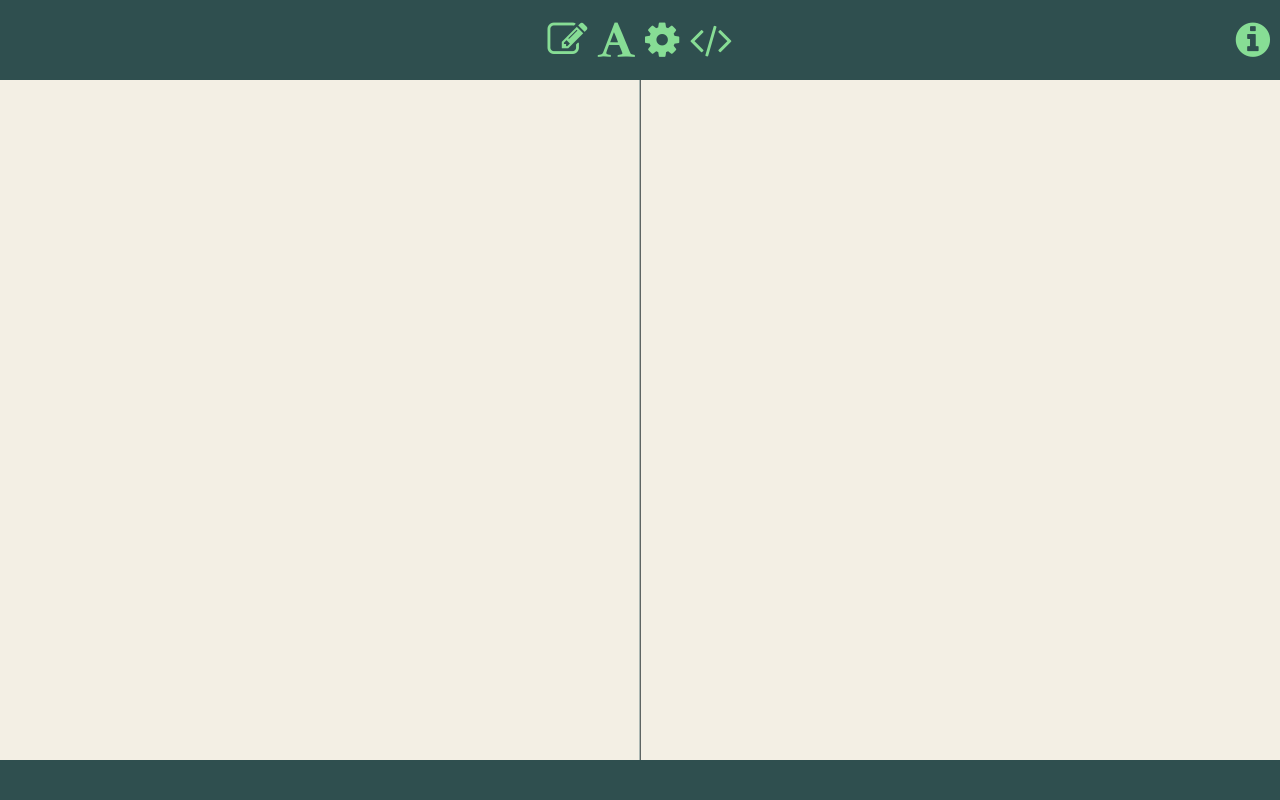
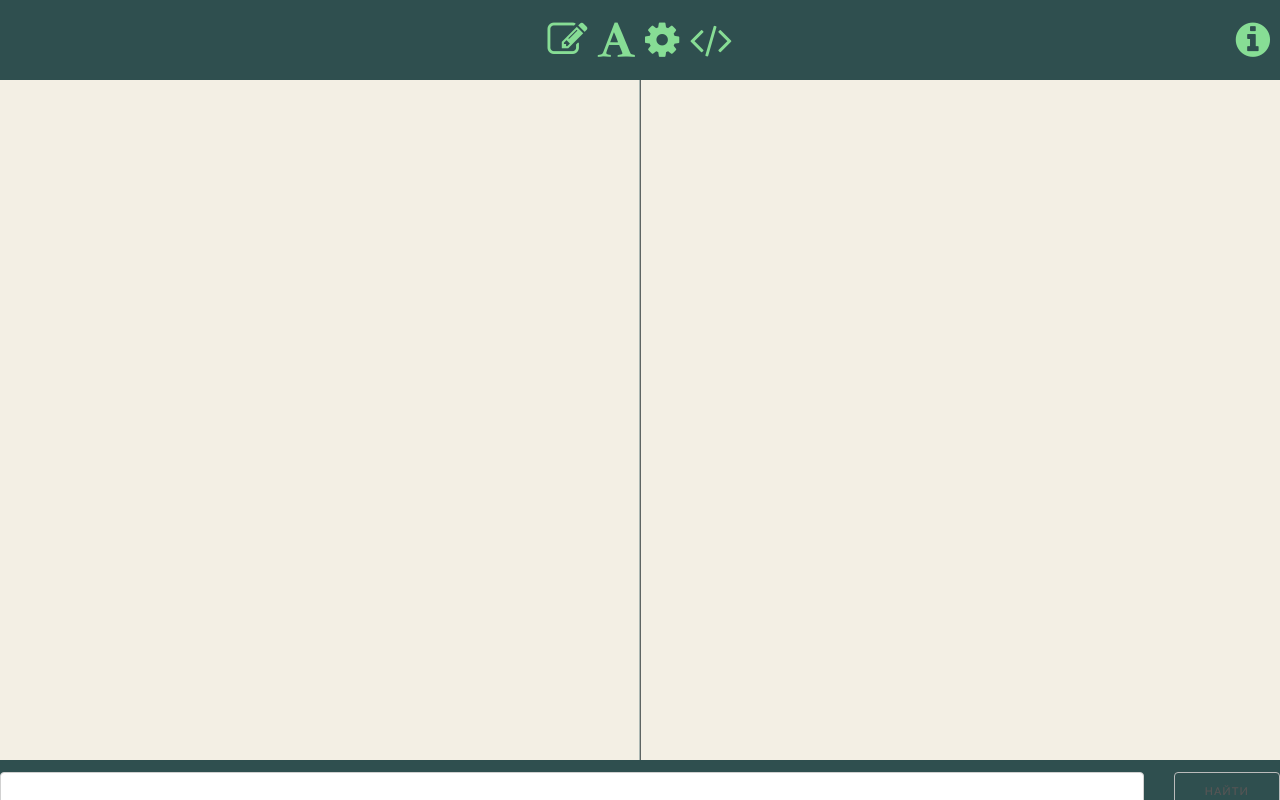
Before and after one commit to zhibirc/minstrel, a website: page index.html in a window 1280 px wide. Drawn offline with Linux system fonts and the light colour scheme.

Commit message:
[Feature] Add Nigma Search.

```diff
--- a/assets/css/main.css
+++ b/assets/css/main.css
@@ -152,8 +152,6 @@ footer {
 	color: #87DD95;
 	font-size: .8rem;
 	font-weight: 400;
-	height: 40px;
-	line-height: 40px;
 	text-align: center;
 	width: 100%;
 }
--- a/index.html
+++ b/index.html
@@ -40,7 +40,9 @@
 	</section>
 </div>
 
-<footer></footer>
+<footer>
+	<form action="http://nigma.ru" method="get" id="nigmaSearch" style="background: transparent"><table style="width: 100%"><tr><td class="inCell inLogo"><div><input type="text" name="s" id="nigmaSearchText" style="width: 100%"/></div></td><td style="width: 1%" class="btnTd"><input type="submit" class="submit btn4" value="Найти"/></td></tr><tr><td colspan="2" id="nigmaSearchScope"><input type="radio" name="t" value="web" id="nigmaSearchR2"/><label for="nigmaSearchR2">в интернете</label><input type="radio" checked="checked" name="t" value="img" id="nigmaSearchR3"/><label for="nigmaSearchR3">по изображениям</label><input type="radio" name="t" value="music" id="nigmaSearchR4"/><label for="nigmaSearchR4">по музыке</label></td></tr></table><input type="hidden" name="encoding" value="utf-8"/><p style="display: none">2</p></form><script src="http://nigma.ru/themes/nigma/SearhForms/v2/js/searchForms.js"></script>
+</footer>
 
 <div class="pp-overlay __hidden"></div>
 <div class="pp-info __hidden"></div>
```
